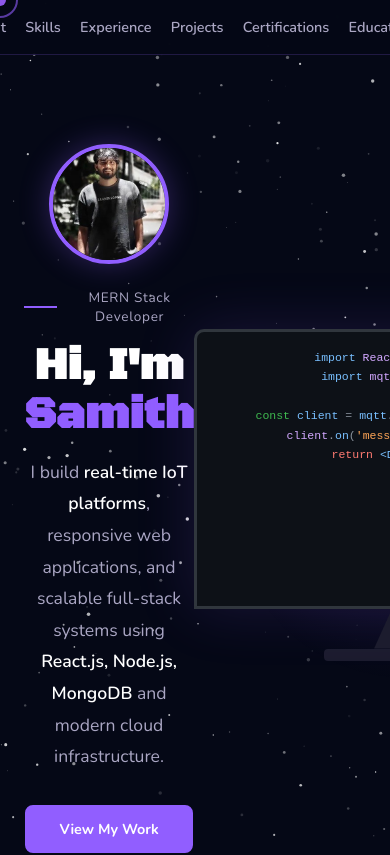
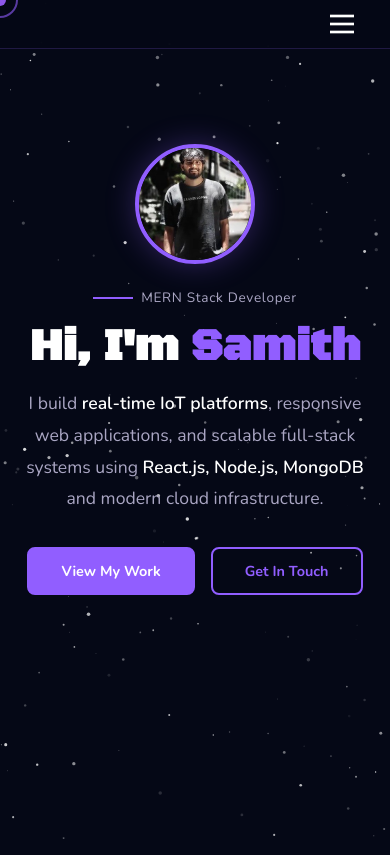
Before and after one commit to Samithsr/portfolio, a React (Vite) app: page / in a window 390 px wide. Shown: the top 855 px of the page. Built offline with nearby package versions, Linux system fonts and the light colour scheme.

Commit message:
adding mobile viw

```diff
--- a/package.json
+++ b/package.json
@@ -11,7 +11,8 @@
   },
   "dependencies": {
     "react": "^19.2.0",
-    "react-dom": "^19.2.0"
+    "react-dom": "^19.2.0",
+    "react-icons": "^5.6.0"
   },
   "devDependencies": {
     "@eslint/js": "^9.39.1",
--- a/src/components/Navigation.jsx
+++ b/src/components/Navigation.jsx
@@ -1,6 +1,16 @@
-import React from 'react';
+import React, { useState } from 'react';
 
 const Navigation = () => {
+  const [isMenuOpen, setIsMenuOpen] = useState(false);
+
+  const toggleMenu = () => {
+    setIsMenuOpen(!isMenuOpen);
+  };
+
+  const closeMenu = () => {
+    setIsMenuOpen(false);
+  };
+
   return (
     <nav>
       <div className="nav-container">
@@ -8,15 +18,31 @@ const Navigation = () => {
           <div className="nav-logo-icon">S</div>
           <span className="nav-brand-text"><strong>Samith</strong> | S R</span>
         </a> */}
-        <ul className="nav-links">
-          <li><a href="#hero" className="nav-link">Home</a></li>
-          <li><a href="#about" className="nav-link">About</a></li>
-          <li><a href="#skills" className="nav-link">Skills</a></li>
-          <li><a href="#experience" className="nav-link">Experience</a></li>
-          <li><a href="#projects" className="nav-link">Projects</a></li>
-          <li><a href="#certifications" className="nav-link">Certifications</a></li>
-          <li><a href="#education" className="nav-link">Education</a></li>
-          <li><a href="#contact" className="nav-link">Contact</a></li>
+
+        <button className="mobile-menu-toggle" onClick={toggleMenu}>
+          {isMenuOpen ? (
+            <svg width="32" height="32" viewBox="0 0 24 24" fill="none" stroke="currentColor" strokeWidth="2">
+              <line x1="18" y1="6" x2="6" y2="18"/>
+              <line x1="6" y1="6" x2="18" y2="18"/>
+            </svg>
+          ) : (
+            <svg width="32" height="32" viewBox="0 0 24 24" fill="none" stroke="currentColor" strokeWidth="2">
+              <line x1="3" y1="6" x2="21" y2="6"/>
+              <line x1="3" y1="12" x2="21" y2="12"/>
+              <line x1="3" y1="18" x2="21" y2="18"/>
+            </svg>
+          )}
+        </button>
+
+        <ul className={`nav-links ${isMenuOpen ? 'nav-links-open' : ''}`}>
+          <li><a href="#hero" className="nav-link" onClick={closeMenu}>Home</a></li>
+          <li><a href="#about" className="nav-link" onClick={closeMenu}>About</a></li>
+          <li><a href="#skills" className="nav-link" onClick={closeMenu}>Skills</a></li>
+          <li><a href="#experience" className="nav-link" onClick={closeMenu}>Experience</a></li>
+          <li><a href="#projects" className="nav-link" onClick={closeMenu}>Projects</a></li>
+          <li><a href="#certifications" className="nav-link" onClick={closeMenu}>Certifications</a></li>
+          <li><a href="#education" className="nav-link" onClick={closeMenu}>Education</a></li>
+          <li><a href="#contact" className="nav-link" onClick={closeMenu}>Contact</a></li>
         </ul>
       </div>
     </nav>
--- a/src/styles/components.css
+++ b/src/styles/components.css
@@ -449,6 +449,30 @@
   width: 100%;
 }
 
+/* Education Mobile Responsive */
+@media (max-width: 768px) {
+  .edu-header {
+    flex-direction: column;
+    gap: 0.5rem;
+    align-items: flex-start;
+  }
+
+  .edu-period {
+    align-self: flex-start;
+  }
+
+  .edu-highlights ul {
+    grid-template-columns: 1fr;
+    gap: 0.6rem;
+  }
+
+  .edu-highlights li {
+    font-size: 0.9rem;
+    padding: 0.4rem 0;
+    padding-left: 1.2rem;
+  }
+}
+
 .contact-links {
   display: grid;
   grid-template-columns: repeat(auto-fit, minmax(280px, 1fr));
--- a/src/styles/experience-enhanced.css
+++ b/src/styles/experience-enhanced.css
@@ -354,12 +354,7 @@
   }
 
   .exp-timeline-dot {
-    width: 50px;
-    height: 50px;
-  }
-
-  .exp-logo {
-    font-size: 1.5rem;
+    display: none;
   }
 
   .exp-card-enhanced {
--- a/src/styles/globals.css
+++ b/src/styles/globals.css
@@ -89,6 +89,32 @@ nav:not(:has(.nav-brand)) .nav-container {
   justify-content: center;
 }
 
+/* Mobile Menu Toggle */
+.mobile-menu-toggle {
+  display: none;
+  background: none;
+  border: none;
+  color: var(--text);
+  cursor: pointer;
+  padding: 0.5rem;
+  border-radius: 8px;
+  transition: all 0.3s ease;
+  position: absolute;
+  right: 1.5rem;
+  top: 50%;
+  transform: translateY(-50%);
+  z-index: 1001;
+}
+
+.mobile-menu-toggle:hover {
+  background: rgba(255, 255, 255, 0.1);
+  color: var(--purple);
+}
+
+.mobile-menu-toggle svg {
+  display: block;
+}
+
 .nav-brand {
   display: flex;
   align-items: center;
@@ -122,7 +148,7 @@ nav:not(:has(.nav-brand)) .nav-container {
 .nav-container {
   display: flex;
   align-items: center;
-  justify-content: center;
+  justify-content: flex-end;
   width: 100%;
 }
 
@@ -145,11 +171,12 @@ nav:not(:has(.nav-brand)) .nav-container {
   content: '';
   position: absolute;
   bottom: -4px;
-  left: 0;
+  right: 0;
   width: 0;
   height: 2px;
   background: var(--purple);
   transition: width 0.3s;
+  transform-origin: right center;
 }
 
 .nav-links a:hover {
@@ -157,7 +184,7 @@ nav:not(:has(.nav-brand)) .nav-container {
 }
 
 .nav-links a:hover::after {
-  width: 100%;
+  width: 70%;
 }
 
 /* Sections */
@@ -324,7 +351,7 @@ section {
 
 .monitor-screen {
   width: 420px;
-  height: 280px;
+  height: 250px;
   background: #0d1117;
   border-radius: 10px 10px 0 0;
   border: 3px solid #30363d;
@@ -1002,11 +1029,56 @@ footer .footer-links a:hover {
 /* Responsive Design */
 @media (max-width: 900px) {
   nav {
-    padding: 1rem 1.5rem;
+    padding: 1.5rem 1.5rem;
+  }
+
+  .mobile-menu-toggle {
+    display: block;
   }
 
   .nav-links {
-    gap: 1.2rem;
+    position: fixed;
+    top: 0;
+    right: -200px;
+    width: 180px;
+    height: 100vh;
+    background: rgba(5, 8, 22, 0.98);
+    backdrop-filter: blur(10px);
+    flex-direction: column;
+    gap: 0;
+    padding: 2rem;
+    padding-top: 4rem;
+    transition: right 0.3s ease;
+    border-left: 1px solid var(--border);
+    overflow-y: auto;
+    justify-content: flex-start;
+    align-items: flex-start;
+  }
+
+  .nav-links-open {
+    right: 0;
+  }
+
+  .nav-links li {
+    width: auto;
+    display: flex;
+    justify-content: flex-start;
+  }
+
+  .nav-links a {
+    display: inline-block;
+    width: auto;
+    padding: 1rem 1.5rem;
+    text-align: left;
+    border-radius: 8px;
+    margin-bottom: 0.5rem;
+    transition: all 0.3s ease;
+  }
+
+  .nav-links a:hover {
+    background: rgba(145, 94, 255, 0.1);
+    border-color: var(--purple);
+    transform: none;
   }
 
   #hero {
@@ -1028,6 +1100,10 @@ footer .footer-links a:hover {
 
   .hero-tag {
     justify-content: center;
+  }
+
+  .hero-right {
+    display: none;
   }
 
   .hero-sub {
```
Also changed, not shown: 1 other file (tests, documents, lock files or other folders).
